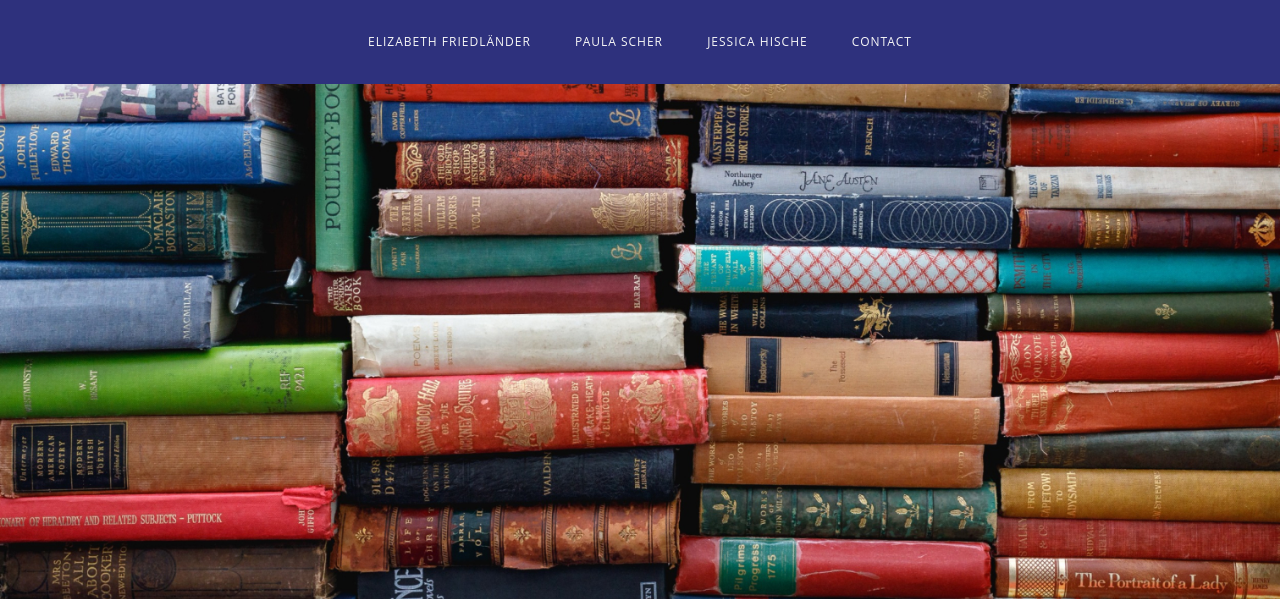
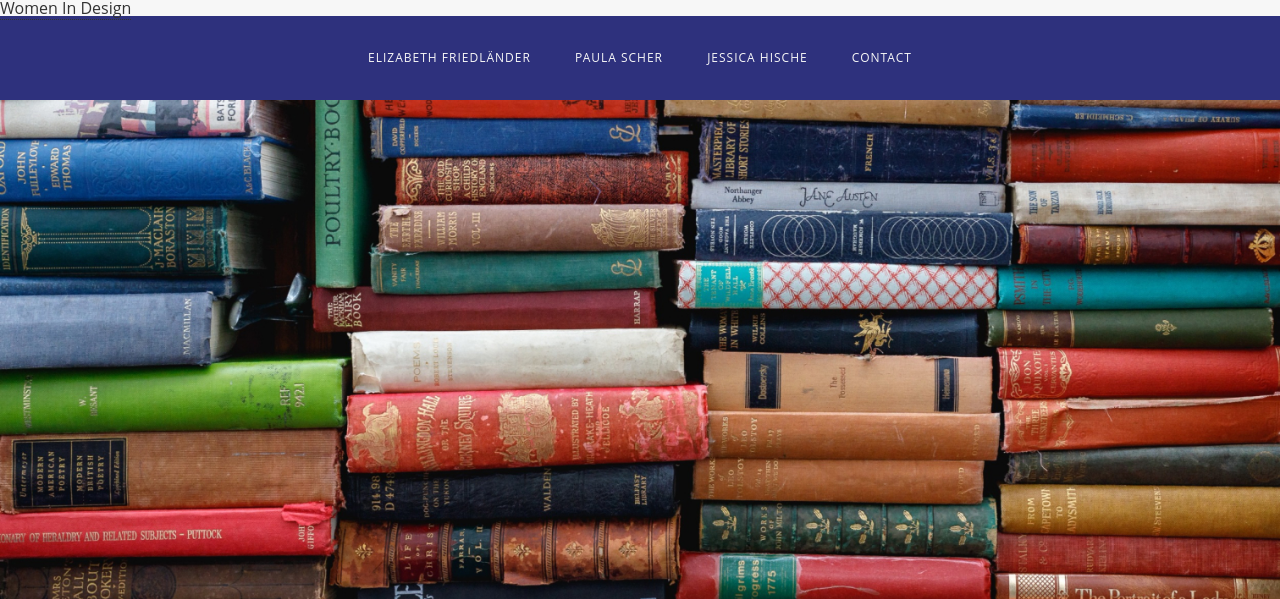
Before and after one commit to ClodaghD1/women-in-design, a plain HTML site: page index-two.html in a window 1280 px wide. Shown: the top 599 px of the page. Drawn offline with Linux system fonts and the light colour scheme.

Commit message:
Update index-two.html

```diff
--- a/index-two.html
+++ b/index-two.html
@@ -6,7 +6,7 @@
     <meta name="viewport" content="width=device-width, initial-scale=1">
 
     <!-- Title -->
-    <title><a href="https://clodaghd1.github.io/women-in-design/">Women In Design</a></title>
+    <title>Women In Design</title>
 
     <!-- The line below links our typefaces to this HTML page -->
     <link rel="preconnect" href="https://fonts.googleapis.com">
@@ -19,6 +19,7 @@
 </head>
 
 <body>
+    <a href="https://clodaghd1.github.io/women-in-design/">Women In Design</a>
     <nav class="blue">
         <ul>
             <li><a href="#fried">Elizabeth Friedländer</a></li>
```
